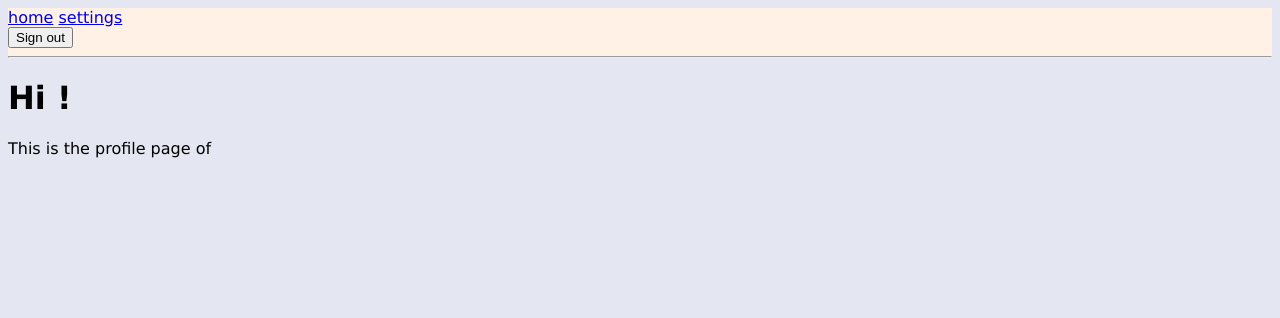
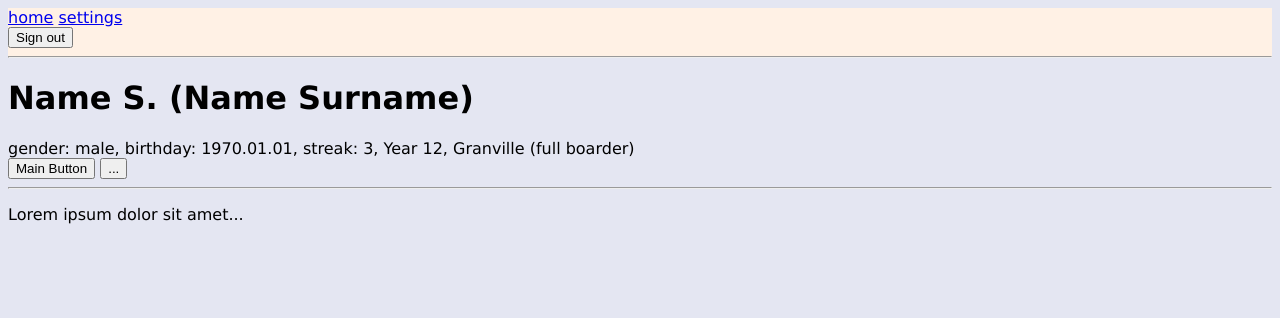
Before and after one commit to sasha-gershtein/Sodia, a Django app: template users/templates/users/profile.html in a window 1280 px wide. Shown: the top 318 px of the page. Run offline with Django 5.2, Linux system fonts and the light colour scheme; the template is opened without the code that fills it, so the values that code supplies are empty.

Commit message:
Add profile page template

```diff
--- a/static/css/users/auth_base.css
+++ b/static/css/users/auth_base.css
@@ -1,3 +1,20 @@
 nav {
     background: #fff1e5;
 }
+
+.template:empty {
+    display: none;
+}
+
+.hide-empty:not(:has(
+    .template:not(:empty))
+) {
+    display: none;
+}
+
+.comma:has( /*   t r u s t   */
+    ~ .comma:not(.hide-empty),
+    ~ .comma.hide-empty .template:not(:empty)
+)::after {
+    content: ", ";
+}
--- a/users/templates/users/profile.html
+++ b/users/templates/users/profile.html
@@ -1,6 +1,27 @@
 {% extends 'users/auth_base.html' %}
 
+{% comment %}{% load static %}
+
+{% block head %}
+    {{ block.super }}
+    <link rel="stylesheet" href="{% static 'css/users/profile.css' %}">
+{% endblock %}{% endcomment %}
+
 {% block content %}
-    <h1>Hi {{ user.account_settings.first_name }}!</h1>
-    <p>This is the profile page of {{ username }}</p>
+    <h1><span class="template" id="display_name">Name S.</span>
+        (<span class="template" id="full-name">Name Surname</span>)</h1>
+    <div>
+        <span class="hide-empty comma">gender: <span class="template" id="gender">male</span></span>
+        <span class="hide-empty comma">birthday: <span class="template" id="birth-date">1970.01.01</span></span>
+        <span class="hide-empty comma">streak: <span class="template" id="challenge-streak">3</span></span>
+        <span class="hide-empty comma"><span class="template" id="year">Year 12</span></span>
+        <span class="comma hide-empty">
+            <span class="hide-empty"><span class="template" id="house">Granville</span></span>
+            <span class="hide-empty"> (<span class="template" id="boarding-type">full boarder</span>)</span>
+        </span>
+    </div>
+    <button id="main-action">Main Button</button>
+    <button id="hidden-menu">...</button>
+    <hr>
+    <div class="hide-empty"><p class="template" id="description">Lorem ipsum dolor sit amet...</p></div>
 {% endblock %}
```
